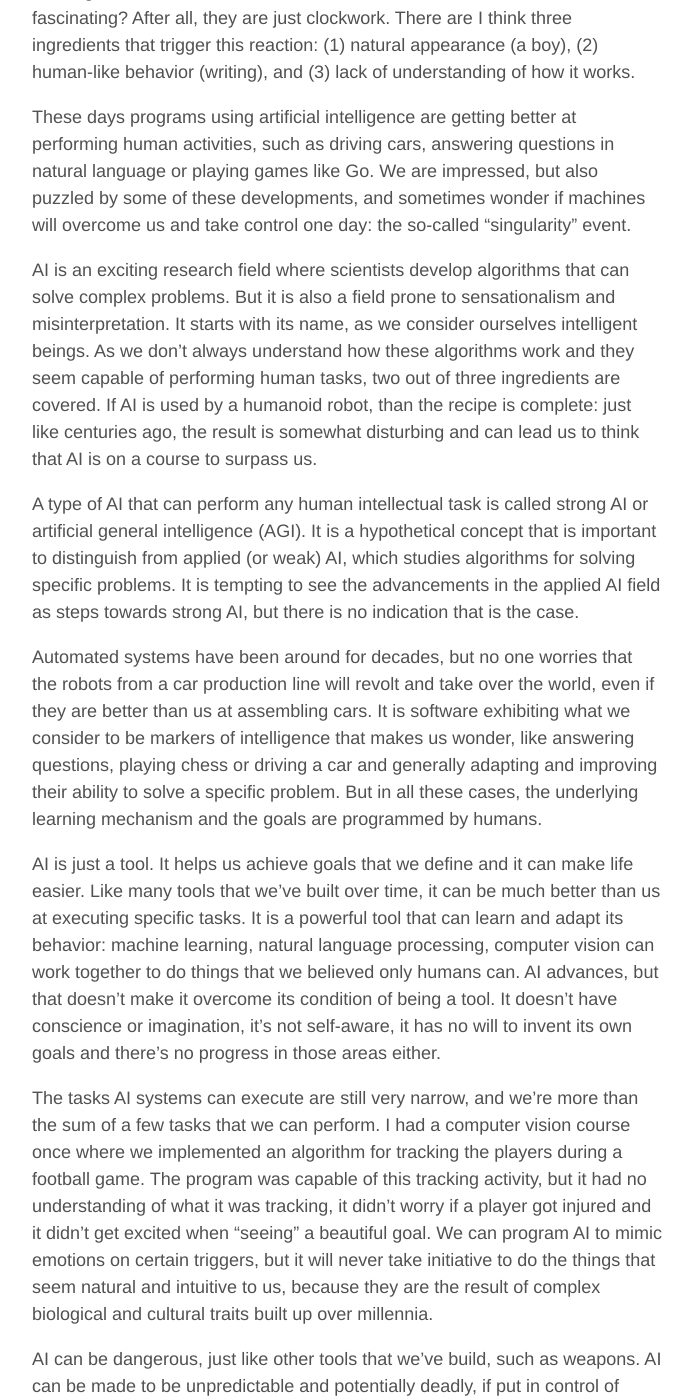
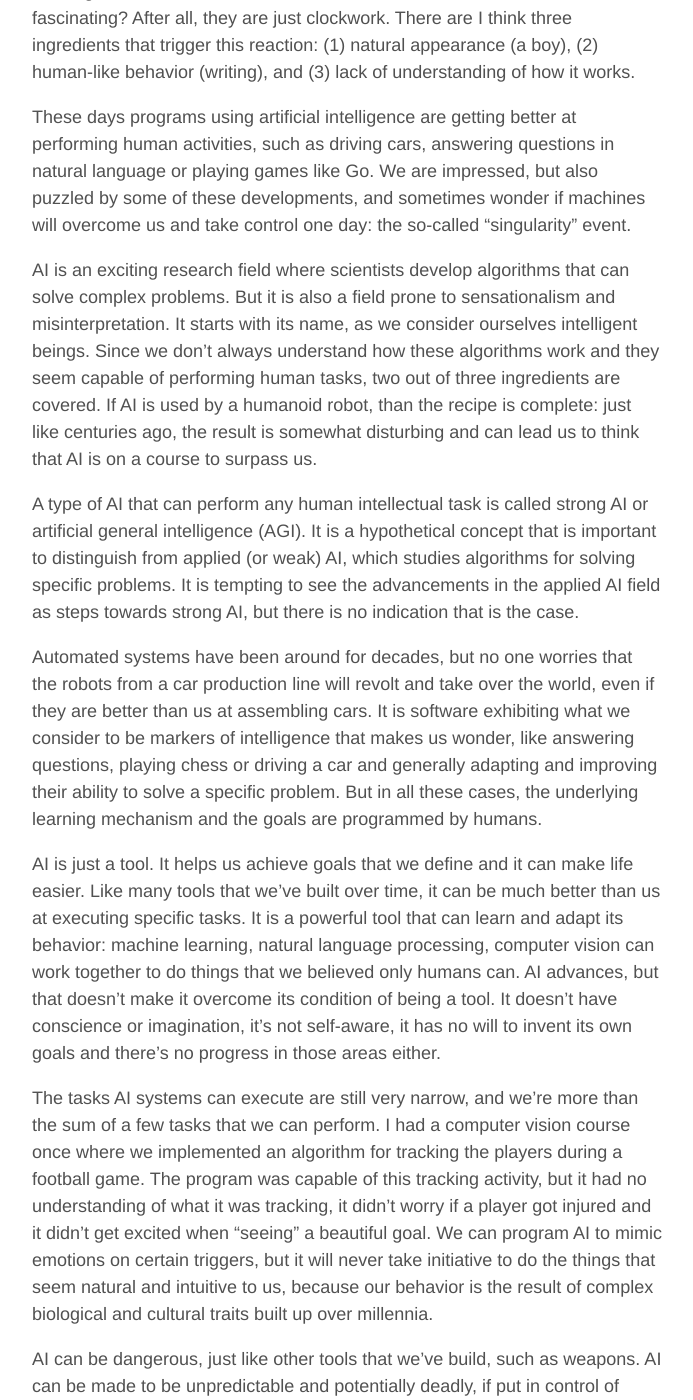
Before and after one commit to aoghina/aoghina.github.io, a Jekyll site: the page built from _posts/2016-03-10-the-myth-of-strong-ai.md, in a window 1280 px wide and 1400 px high, scrolled down 1091 px. Shown: the whole window, without its empty margins (293-986 px from the left). Built offline with Jekyll 4.4.1, drawn with Linux system fonts in a browser that asks for light colours; comment, search, counter and statistics services are not loaded.

Commit message:
Update ai post

```diff
--- a/_posts/2016-03-10-the-myth-of-strong-ai.md
+++ b/_posts/2016-03-10-the-myth-of-strong-ai.md
@@ -15,7 +15,7 @@ Automata such as The Writer still enchant us today, and they must have seemed tr
 
 These days programs using artificial intelligence are getting better at performing human activities, such as driving cars, answering questions in natural language or playing games like Go. We are impressed, but also puzzled by some of these developments, and sometimes wonder if machines will overcome us and take control one day: the so-called "singularity" event.
 
-AI is an exciting research field where scientists develop algorithms that can solve complex problems. But it is also a field prone to sensationalism and misinterpretation. It starts with its name, as we consider ourselves intelligent beings. As we don't always understand how these algorithms work and they seem capable of performing human tasks, two out of three ingredients are covered. If AI is used by a humanoid robot, than the recipe is complete: just like centuries ago, the result is somewhat disturbing and can lead us to think that AI is on a course to surpass us.
+AI is an exciting research field where scientists develop algorithms that can solve complex problems. But it is also a field prone to sensationalism and misinterpretation. It starts with its name, as we consider ourselves intelligent beings. Since we don't always understand how these algorithms work and they seem capable of performing human tasks, two out of three ingredients are covered. If AI is used by a humanoid robot, than the recipe is complete: just like centuries ago, the result is somewhat disturbing and can lead us to think that AI is on a course to surpass us.
 
 A type of AI that can perform any human intellectual task is called strong AI or artificial general intelligence (AGI). It is a hypothetical concept that is important to distinguish from applied (or weak) AI, which studies algorithms for solving specific problems. It is tempting to see the advancements in the applied AI field as steps towards strong AI, but there is no indication that is the case.
 
@@ -23,7 +23,7 @@ Automated systems have been around for decades, but no one worries that the robo
 
 AI is just a tool. It helps us achieve goals that we define and it can make life easier. Like many tools that we've built over time, it can be much better than us at executing specific tasks. It is a powerful tool that can learn and adapt its behavior: machine learning, natural language processing, computer vision can work together to do things that we believed only humans can. AI advances, but that doesn't make it overcome its condition of being a tool. It doesn't have conscience or imagination, it's not self-aware, it has no will to invent its own goals and there's no progress in those areas either.
 
-The tasks AI systems can execute are still very narrow, and we're more than the sum of a few tasks that we can perform. I had a computer vision course once where we implemented an algorithm for tracking the players during a football game. The program was capable of this tracking activity, but it had no understanding of what it was tracking, it didn't worry if a player got injured and it didn't get excited when "seeing" a beautiful goal. We can program AI to mimic emotions on certain triggers, but it will never take initiative to do the things that seem natural and intuitive to us, because they are the result of complex biological and cultural traits built up over millennia.
+The tasks AI systems can execute are still very narrow, and we're more than the sum of a few tasks that we can perform. I had a computer vision course once where we implemented an algorithm for tracking the players during a football game. The program was capable of this tracking activity, but it had no understanding of what it was tracking, it didn't worry if a player got injured and it didn't get excited when "seeing" a beautiful goal. We can program AI to mimic emotions on certain triggers, but it will never take initiative to do the things that seem natural and intuitive to us, because our behavior is the result of complex biological and cultural traits built up over millennia.
 
 AI can be dangerous, just like other tools that we've build, such as weapons. AI can be made to be unpredictable and potentially deadly, if put in control of certain systems. But the same can be said of a random number generator controlling a nuclear weapon: if it triggers a missile, we wouldn't consider that it outsmarted us in some way. Worrying about AI taking over the world is a bit like worrying that if you make a very realistic painting of a lion, it might step out of the frame and eat you. No matter how sophisticated, AI will always execute commands ultimately programmed by humans, just like The Writer.
 
```
